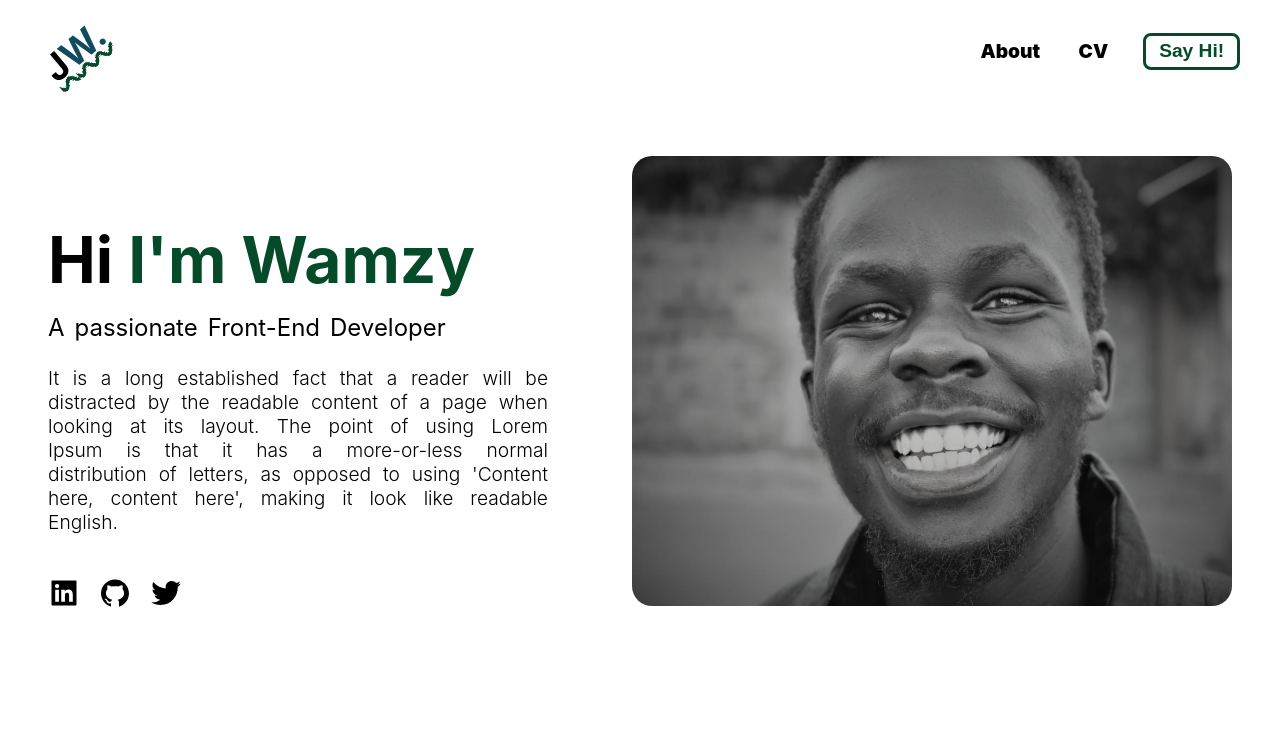
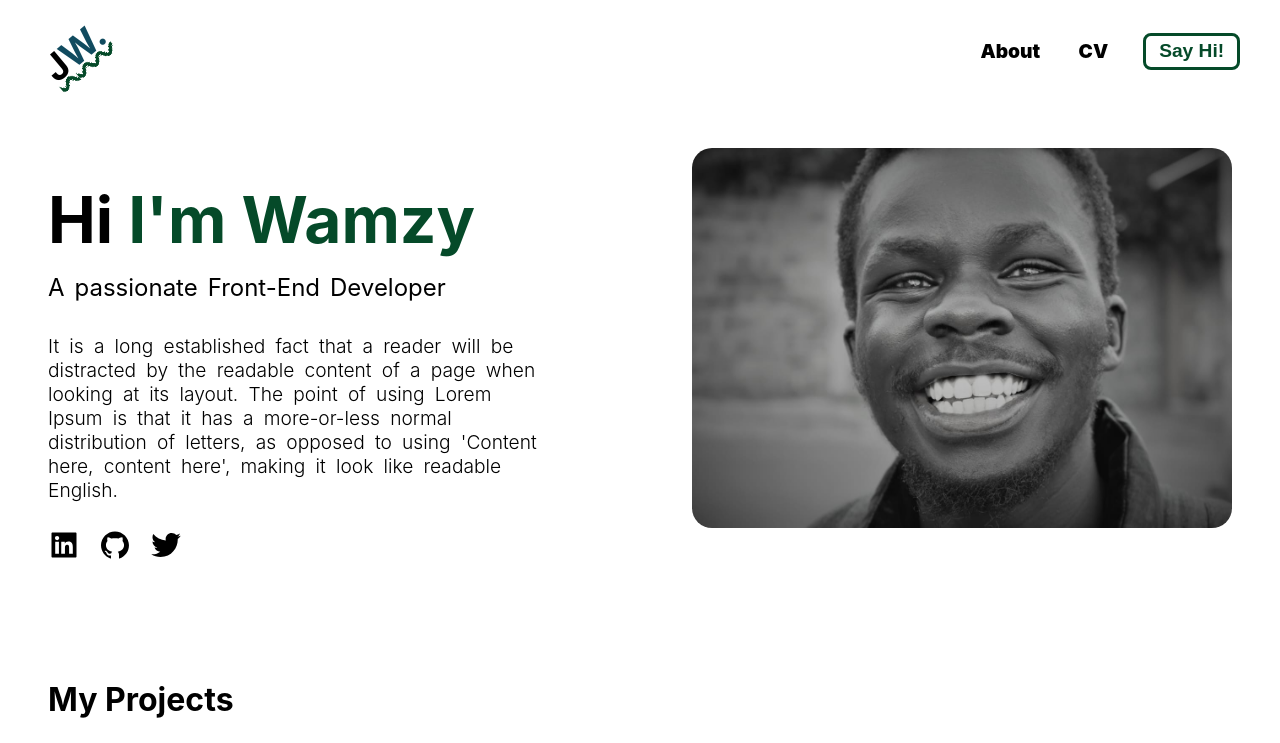
Before and after one commit to mutuajoseph/Next.js-Portfolio, a Next.js app: page / in a window 1280 px wide. Shown: the top 743 px of the page. Built offline with nearby package versions, Linux system fonts and the light colour scheme.

Commit message:
added links to my social media pages

```diff
--- a/pages/index.js
+++ b/pages/index.js
@@ -41,17 +41,27 @@ export default function Home() {
 
                   {/*social media links*/}
                   <div className={styles.socials}>
-                      <AiFillLinkedin className={styles.social} />
-                      <AiFillGithub  className={styles.social} style={{marginLeft: '1.2rem'}}/>
-                      <IoLogoTwitter className={styles.social} style={{marginLeft: '1.2rem'}}/>
+                      <a className={styles.socialLink} href="https://www.linkedin.com/in/joseph-mutua-123245137/" target="_blank">
+                          <AiFillLinkedin className={styles.social} />
+                      </a>
+
+                      <a className={styles.socialLink} href="https://github.com/mutuajoseph/" target="_blank">
+                          <AiFillGithub  className={styles.social} style={{marginLeft: '1.2rem'}}/>
+                      </a>
+
+                      <a className={styles.socialLink} href="https://twitter.com/_JWMutua" target="_blank">
+                          <IoLogoTwitter className={styles.social} style={{marginLeft: '1.2rem'}}/>
+                      </a>
+
+
                   </div>
               </div>
               <div>
                   <Image
                       className={styles.headimage}
                       src="/images/me.jpg"
-                      height={450} // Desired size with correct aspect ratio
-                      width={600} // Desired size with correct aspect ratio
+                      height={380} // Desired size with correct aspect ratio
+                      width={540} // Desired size with correct aspect ratio
                       alt="Your Name"
                   />
               </div>
--- a/styles/Home.module.css
+++ b/styles/Home.module.css
@@ -11,7 +11,7 @@
 
 .main {
   padding: 1rem 0;
-  margin-top: 2.5rem;
+  margin-top: 2rem;
   flex: 1;
   display: flex;
   justify-content: space-between;
@@ -67,32 +67,41 @@
   line-height: 1.15;
   font-size: 4rem;
   position: relative;
-  top: 3rem;
+  top: 1rem;
   /*left: 1rem;*/
 }
 
 .socials {
   position: relative;
-  top: 4rem;
+  top: 1.5rem;
 }
 
 .social {
   font-size: 2rem;
+  transition: all .5s;
+}
+
+.socialLink {
+  text-decoration: none;
+  color: #000;
+}
+
+.socialLink:hover {
+  color: #054a29;
 }
 
 .description {
   /*line-height: ;*/
   font-size: 1.5rem;
   position: relative;
-  top: 2.5rem;
+  top: .5rem;
   word-spacing: .2rem;
 }
 
 .descriptionText {
   font-size: 1.2rem;
-  text-align: justify;
   position: relative;
-  top: 2.5rem;
+  top: 1rem;
   font-weight: 300;
   word-spacing: .3rem;
 }
@@ -114,6 +123,7 @@
 .headerText {
   font-size: 2rem;
 }
+
 
 .aboutText {
   text-align: center;
```
